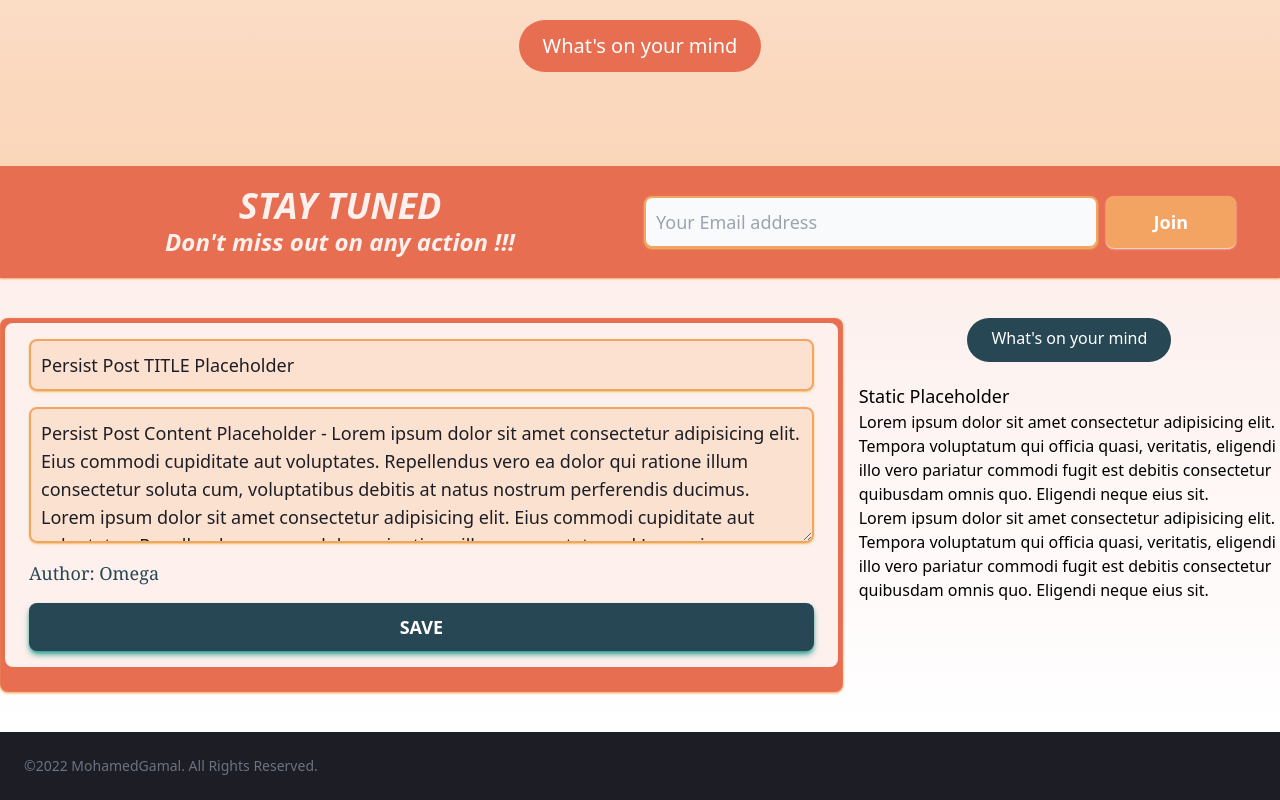
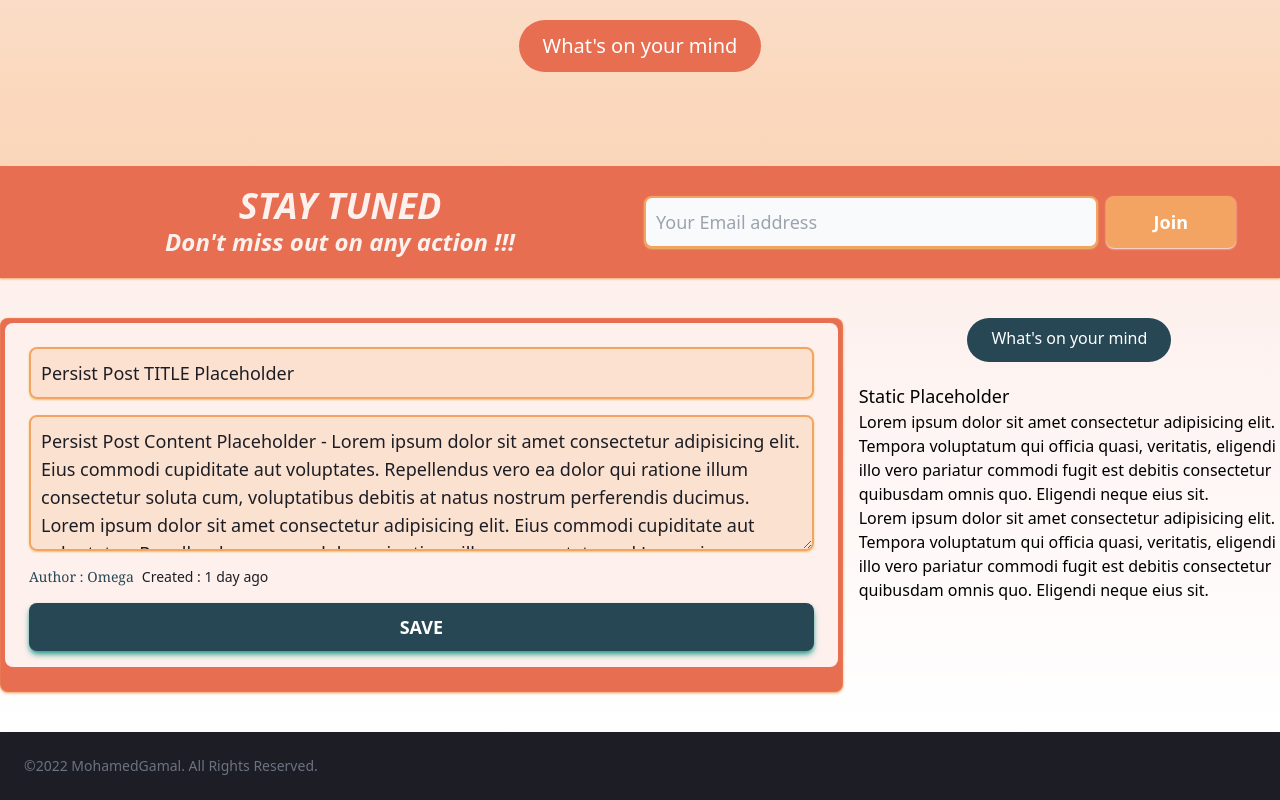
Before and after one commit to MohamedGamal-Dev/react-blog, a React (Vite) app: page /post/N38muRUbuyJ6WqEa_iyja/edit in a window 1280 px wide. Shown: the part 522-1322 px from the top of the page. Built offline with nearby package versions, Linux system fonts and the light colour scheme; data requests are answered from the project's data file.

Commit message:
Apply UI-Card && useFormStats setup to PostEdit

```diff
--- a/package.json
+++ b/package.json
@@ -1,6 +1,6 @@
 {
   "name": "react-vite-blog",
-  "version": "0.180.00",
+  "version": "0.182.00",
   "private": true,
   "type": "module",
   "scripts": {
--- a/src/pages/PostDate.tsx
+++ b/src/pages/PostDate.tsx
@@ -12,7 +12,7 @@ const PostDate: React.FunctionComponent<PostDateProps> = ({ timestamp }) => {
   }
   return (
     <>
-      <div className="block">{postPeriod}</div>
+      <span className="">{postPeriod}</span>
     </>
   );
 };
--- a/src/pages/PostEdit.tsx
+++ b/src/pages/PostEdit.tsx
@@ -1,94 +1,88 @@
-import React, { useState } from 'react';
-import { useNavigate, useParams } from 'react-router-dom';
+import React from 'react';
+import { useParams } from 'react-router-dom';
 
 import { useAppState } from '../hooks/useAppState';
 import { useActions } from '../hooks/useActions';
+import { useFormState } from '../hooks/useFormState';
 import PostAuthor from './PostAuthor';
+import PostDate from './PostDate';
+import { POST_BY_ID_PROP } from '../routes';
+import { PostType } from '../services';
+import { Card, InputField, Textarea } from '../components';
+import PostFooter from './PostFooter';
 
-// import { PostType } from '../services';
-
-const PostCreate: React.FunctionComponent = () => {
+const PostEdit: React.FunctionComponent = () => {
   const { editPost } = useActions();
-  const navigate = useNavigate();
   const { postId } = useParams();
 
   const { getPostById } = useAppState();
   const post = getPostById(postId!);
 
-  const [elementState, setElementState] = useState({
+  const initialState = {
     userId: post.userId,
     id: post.id,
     title: post.title,
     body: post.body,
     date: post.date,
-  });
-  const { userId, id, title, body } = elementState;
-
-  const handleFormSubmit = (event: React.FormEvent<HTMLFormElement>) => {
-    event.preventDefault();
-
-    // const editedPost: PostType = { userId, id, title, body };
-
-    editPost({ ...elementState });
-    navigate(`/post/${id}`);
   };
 
-  const handleOnChange = (
-    event:
-      | React.ChangeEvent<HTMLInputElement>
-      | React.ChangeEvent<HTMLTextAreaElement>
-  ) => {
-    const { name, value } = event.target;
+  const { elementState, handleFormSubmit, handleOnChange, reset, navigate } =
+    useFormState(initialState, onFormSubmit);
+  const { userId, id, title, body, date } = elementState!;
 
-    setElementState((prevElementState) => ({
-      ...prevElementState,
-      [name]: value,
-    }));
-  };
+  function onFormSubmit() {
+    const editedPost: PostType = { userId, id, title, body, date };
+
+    editPost(editedPost);
+    navigate(POST_BY_ID_PROP(id));
+  }
 
   return (
     <>
-      <div className="mx-auto rounded-lg  border border-mgLight-secondary/20 bg-mgLight-primary px-1 pt-1 shadow shadow-mgLight-secondary ">
-        <div className="rounded-lg bg-mgLight-base-100 py-4 px-6">
-          <form onSubmit={handleFormSubmit} className="flex flex-col space-y-4">
-            <input
-              name="title"
-              value={title}
-              onChange={handleOnChange}
-              className="block w-full rounded-lg border-2 border-mgLight-secondary bg-mgLight-secondary/20 p-2.5 text-lg text-mgLight-neutral shadow-sm shadow-mgLight-warning outline-none focus:border-mgLight-primary focus:ring-mgLight-secondary"
-              placeholder="Please Enter Post Title"
-              required
-            />
+      <Card
+        frameFooterRenderComponent={<PostFooter type={'none'} />}
+        headerStatus={false}
+        subHeaderStatus={false}
+      >
+        <form onSubmit={handleFormSubmit} className="flex flex-col space-y-4">
+          <InputField
+            inputFieldType={'text'}
+            inputFieldName={'title'}
+            inputFieldValue={title}
+            onInputChange={handleOnChange}
+            inputFieldStyle={'secondary'}
+            inputFieldPlaceholder={'Please Enter Post Title'}
+            inputFieldRequired={true}
+          />
 
-            <textarea
-              name="body"
-              value={body}
-              onChange={handleOnChange}
-              rows={4}
-              className="block w-full rounded-lg border-2 border-mgLight-secondary bg-mgLight-secondary/20
-              p-2.5 text-lg text-mgLight-neutral shadow-sm shadow-mgLight-warning outline-none focus:border-mgLight-primary focus:ring-mgLight-secondary"
-              placeholder="Please Enter Post Content"
-              required
-            ></textarea>
+          <Textarea
+            textareaName={'body'}
+            textareaValue={body}
+            onChange={handleOnChange}
+            textareaStyle={'secondary'}
+            textareaPlaceholder={'Please Enter Post Content'}
+            textareaRequired={true}
+            textareaRows={4}
+          />
 
-            <div className="font-serif text-lg font-medium text-mgLight-accent">
-              Author: <PostAuthor userId={userId} />
+          <div className={`flex flex-row items-start space-x-2`}>
+            <div
+              className={`font-serif text-sm font-medium text-mgLight-accent`}
+            >
+              Author : <PostAuthor userId={userId} />
             </div>
-            <button className="rounded-lg bg-mgLight-accent px-5 py-2.5 text-center text-lg font-bold text-white shadow-md shadow-mgLight-success hover:bg-mgLight-success hover:shadow-mgLight-accent  focus:outline-none">
-              SAVE
-            </button>
-          </form>
-        </div>
+            <div className={`text-sm font-light text-mgLight-neutral`}>
+              Created : <PostDate timestamp={date!} />
+            </div>
+          </div>
 
-        <div className="flex items-center justify-between rounded-bl-lg rounded-br-lg bg-mgLight-primary py-3 px-6">
-          <div className="flex items-center space-x-1">
-            {' '}
-            {/* { reaction-feature-placeholder } */}
-          </div>
-        </div>
-      </div>
+          <button className="rounded-lg bg-mgLight-accent px-5 py-2.5 text-center text-lg font-bold text-white shadow-md shadow-mgLight-success hover:bg-mgLight-success hover:shadow-mgLight-accent focus:outline-none">
+            SAVE
+          </button>
+        </form>
+      </Card>
     </>
   );
 };
 
-export default PostCreate;
+export default PostEdit;
--- a/src/services/action-creators/postsActionsCreator.tsx
+++ b/src/services/action-creators/postsActionsCreator.tsx
@@ -76,9 +76,12 @@ export const deletePost = (id: string) => {
 };
 
 // EDIT Post
-export const editPost = ({ ...args }: PostType) => {
+export const editPost = (editedPost: PostType) => {
   return async (dispatch: Dispatch<PostsActions>) => {
-    const { data } = await axios.put(`${basePostsURL}/${args.id}`, args);
+    const { data } = await axios.put(
+      `${basePostsURL}/${editedPost.id}`,
+      editedPost
+    );
 
     dispatch({
       type: EditPostActionType.EDIT_POST,
```
